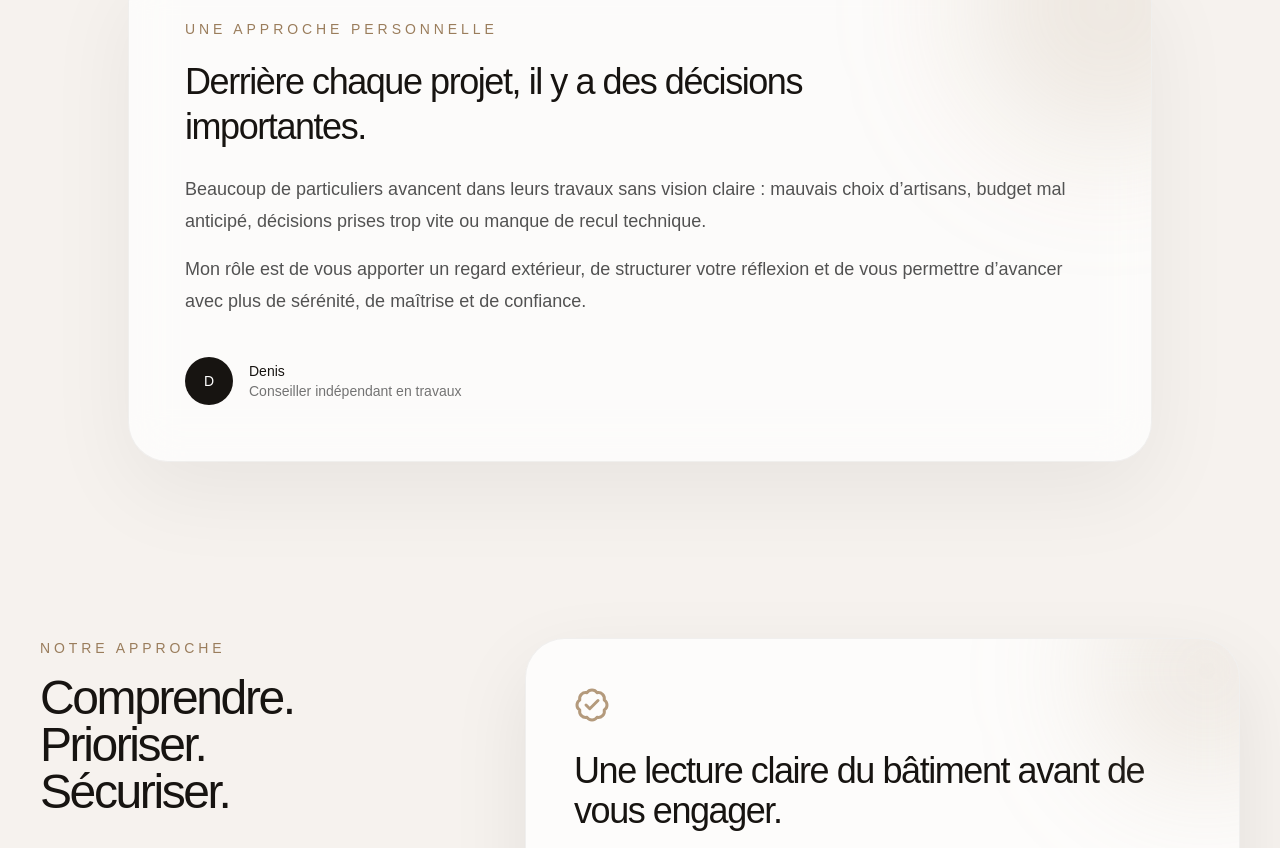
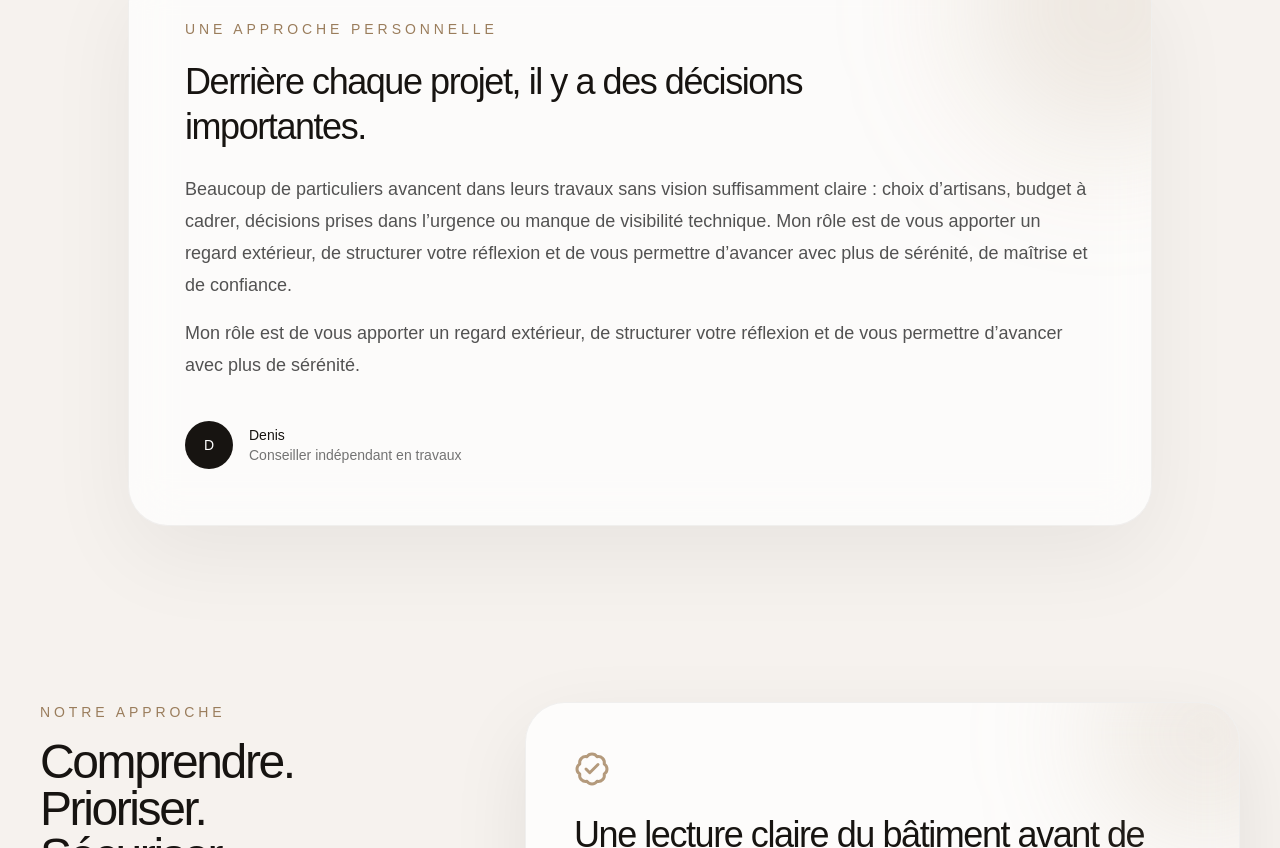
Before and after one commit to markyuna/dnd-conseils, a Next.js app: page /a-propos in a window 1280 px wide. Shown: the part 972-1820 px from the top of the page. Built offline with nearby package versions, Linux system fonts and the light colour scheme.

Commit message:
refactor: refine premium copy and remove negative wording

```diff
--- a/src/app/a-propos/page.tsx
+++ b/src/app/a-propos/page.tsx
@@ -198,14 +198,16 @@ export default function AboutPage() {
 
                 <p className="mt-6 text-lg leading-8 text-neutral-600">
                   Beaucoup de particuliers avancent dans leurs travaux sans
-                  vision claire : mauvais choix d’artisans, budget mal anticipé,
-                  décisions prises trop vite ou manque de recul technique.
+                  vision suffisamment claire : choix d’artisans, budget à cadrer,
+                  décisions prises dans l’urgence ou manque de visibilité technique.
+
+Mon rôle est de vous apporter un regard extérieur, de structurer votre réflexion et de vous permettre d’avancer avec plus de sérénité, de maîtrise et de confiance.
                 </p>
 
                 <p className="mt-4 text-lg leading-8 text-neutral-600">
                   Mon rôle est de vous apporter un regard extérieur, de
                   structurer votre réflexion et de vous permettre d’avancer avec
-                  plus de sérénité, de maîtrise et de confiance.
+                  plus de sérénité.
                 </p>
 
                 <div className="mt-10 flex items-center gap-4">
@@ -425,7 +427,7 @@ export default function AboutPage() {
                 href="/devis?type=etude"
                 className="group mt-9 inline-flex items-center justify-center gap-2 rounded-full bg-white px-7 py-4 text-sm font-semibold text-[#171411] transition duration-300 hover:-translate-y-0.5 hover:bg-[#d6bf9a]"
               >
-                Demander une étude
+                Demander un diagnostic
                 <ArrowRight className="h-4 w-4 transition group-hover:translate-x-1" />
               </Link>
             </div>
```
